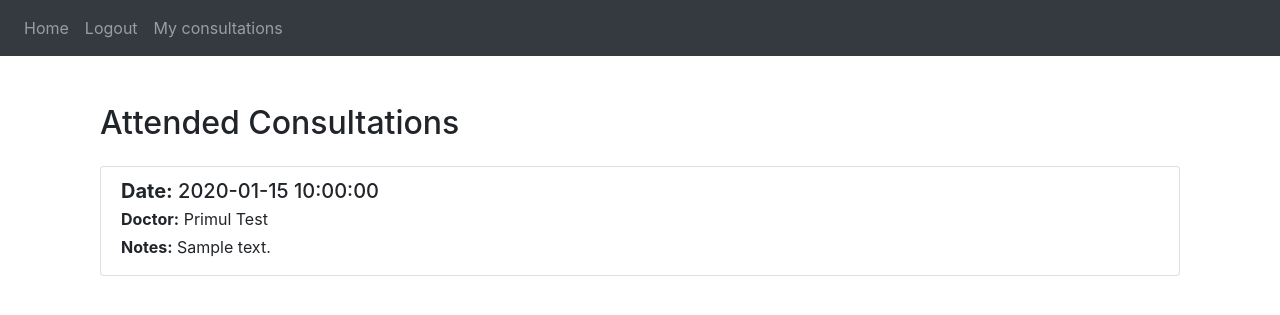
After one commit to ioanaghergu/TeleMedix, a Flask app: page /attended-consultations in a window 1280 px wide. The commit adds this page. Shown: the top 315 px of the page. Run offline with Flask 3, Linux system fonts and the light colour scheme; a user stored in the database is signed in; tables that the repository leaves empty hold one stand-in row (values such as "Sample post"); some libraries are stand-ins or nearby versions.

Commit message:
Created user's consultations page

```diff
--- a/website/consultations.py
+++ b/website/consultations.py
@@ -1,5 +1,5 @@
 from flask import Blueprint, render_template, request, flash, redirect, url_for
-from flask_login import current_user
+from flask_login import current_user, login_required
 from .models import Doctor, Specialization, Appointment
 from . import db
 from datetime import datetime
@@ -7,6 +7,7 @@ from datetime import datetime
 consultation = Blueprint('consultation', __name__)
 
 @consultation.route('/consultation-form', methods=['GET', 'POST'])
+@login_required
 def add_consultation():
     if request.method == 'POST':
         patient_id = current_user.id
@@ -41,3 +42,11 @@ def add_consultation():
         return redirect(url_for('views.home'))
 
     return render_template("sign_up.html", user=current_user)
+
+
+@consultation.route('/attended-consultations', methods=['GET'])
+@login_required
+def get_consultations():
+    appointments = Appointment.query.filter_by(patient_id=current_user.id).all()
+    print(appointments)
+    return render_template("attended_consultations.html", appointments=appointments, user=current_user)
--- a/website/models.py
+++ b/website/models.py
@@ -22,6 +22,8 @@ class Appointment(db.Model):
     appointment_id = db.Column(db.Integer, primary_key=True)
     patient_id = db.Column(db.Integer, db.ForeignKey('user.id'))
     doctor_id = db.Column(db.Integer, db.ForeignKey('doctor.medicId'))
+    doctor = db.relationship('Doctor', foreign_keys=[doctor_id])
+    patient = db.relationship('User', foreign_keys=[patient_id])
     date = db.Column(db.DateTime)
     notes = db.Column(db.String(500))
     service_id = db.Column(db.Integer, nullable=True)
--- a/website/templates/_baseTemplate.html
+++ b/website/templates/_baseTemplate.html
@@ -36,6 +36,7 @@
           {% if user.is_authenticated %}
             <a class="nav-item nav-link" id="home" href="/">Home</a>
             <a class="nav-item nav-link" id="logout" href="/logout">Logout</a>
+            <a class="nav-item nav-link" id="consultations" href="/attended-consultations">My consultations</a>
           {% else %}
             <a class="nav-item nav-link" id="login" href="/login">Login</a>
             <a class="nav-item nav-link" id="signUp" href="/sign-up">Sign Up</a>
--- /dev/null
+++ b/website/templates/attended_consultations.html
@@ -0,0 +1,20 @@
+{% extends "_baseTemplate.html" %}
+
+{% block content %}
+<div class="container mt-5">
+    <h2 class="mb-4">Attended Consultations</h2>
+    <div class="list-group">
+        {% for appointment in appointments %}
+            <div class="list-group-item">
+                <h5 class="mb-1"><strong>Date:</strong> {{ appointment.date }}</h5>
+                <p class="mb-1"><strong>Doctor:</strong> {{ appointment.doctor.name }}</p>
+                <p class="mb-1"><strong>Notes:</strong> {{ appointment.notes }}</p>
+            </div>
+        {% else %}
+            <div class="list-group-item">
+                No attended consultations found.
+            </div>
+        {% endfor %}
+    </div>
+</div>
+{% endblock %}
--- a/website/templates/consultation_form.html
+++ b/website/templates/consultation_form.html
@@ -22,7 +22,9 @@
             <select id="doctor" name="doctor" class="form-control" disabled required>
                 <option value="" disabled selected>Select a doctor</option>
                 {% for doctor in doctors %}
-                    <option value="{{ doctor.id }}" data-specialization="{{ doctor.specializationId }}" style="display: none;">{{ doctor.name }}</option>
+                    {% if doctor.id != user.id %}
+                        <option value="{{ doctor.id }}" data-specialization="{{ doctor.specializationId }}" style="display: none;">{{ doctor.name }}</option>
+                    {% endif %}
                 {% endfor %}
             </select>
         </div>
```
